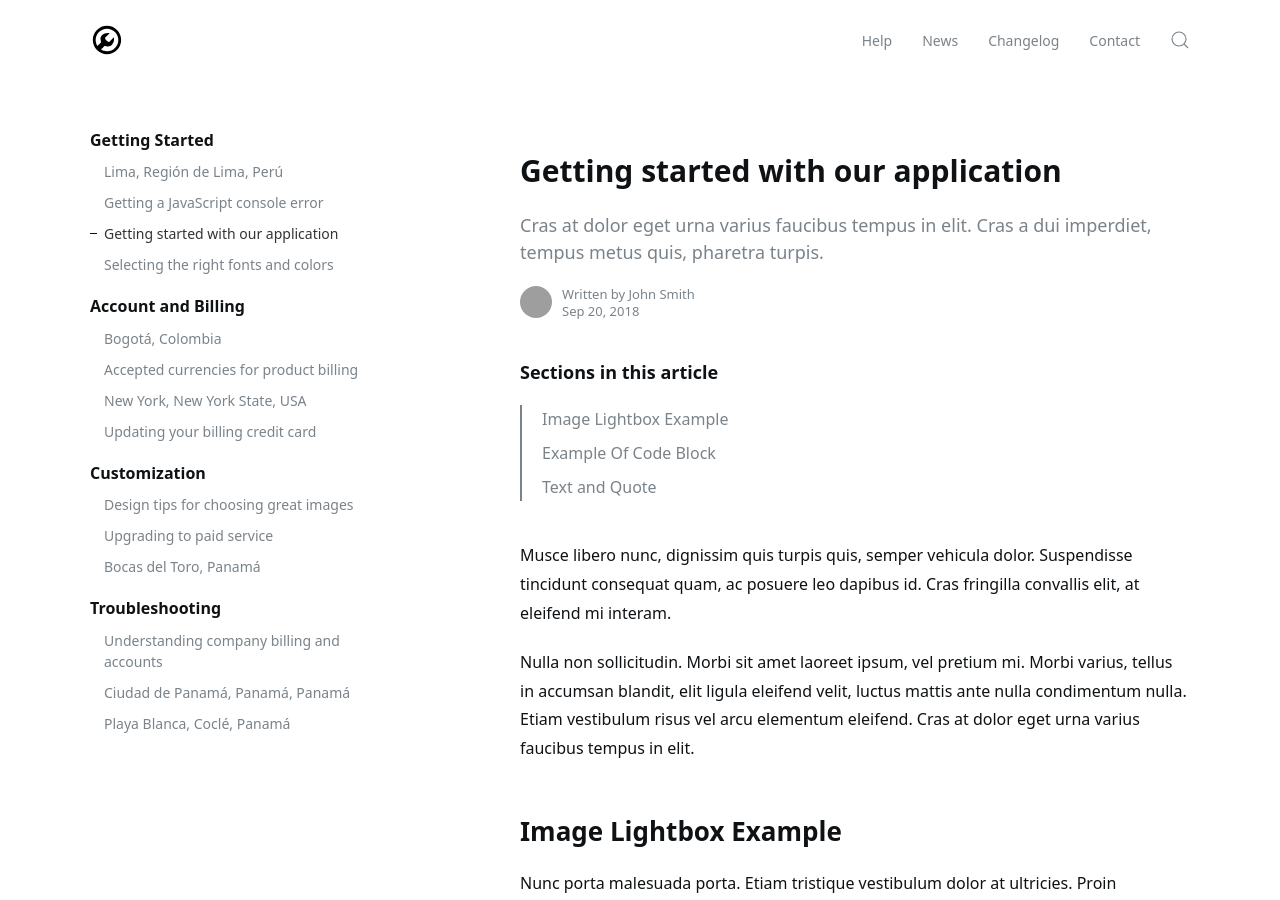
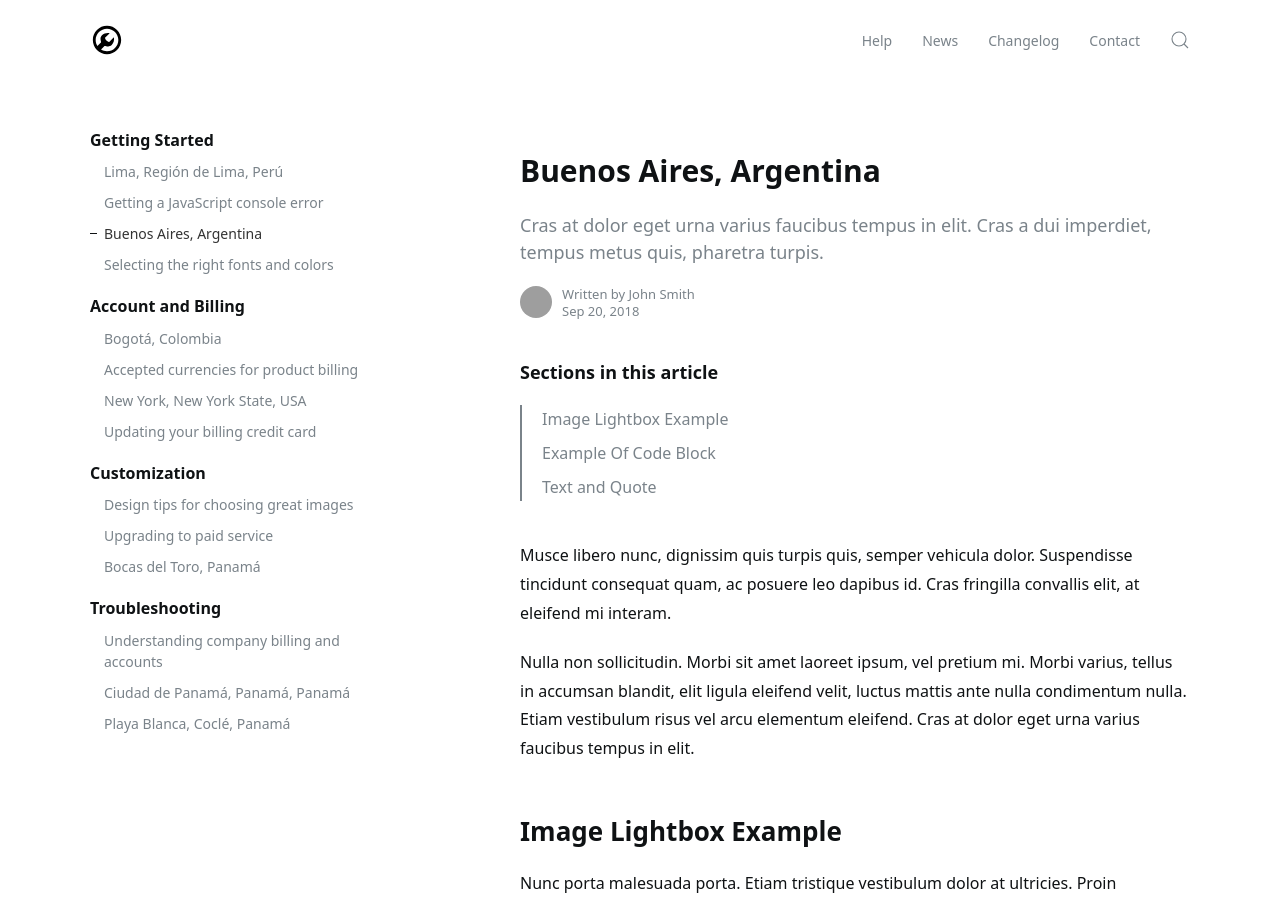
Before and after one commit to jelmii/jelmii.github.io, a Jekyll site: the page built from _docs/installation.md, in a window 1280 px wide and 900 px high. Built offline with Jekyll 4.4.1, drawn with Linux system fonts in a browser that asks for light colours; grey boxes are pictures that could not be loaded.

Commit message:
Update installation.md

```diff
--- a/_docs/installation.md
+++ b/_docs/installation.md
@@ -1,6 +1,6 @@
 ---
 layout: doc
-title: Getting started with our application
+title: Buenos Aires, Argentina
 subtitle: Cras at dolor eget urna varius faucibus tempus in elit. Cras a dui imperdiet, tempus metus quis, pharetra turpis.
 author:
 tags: featured
```
